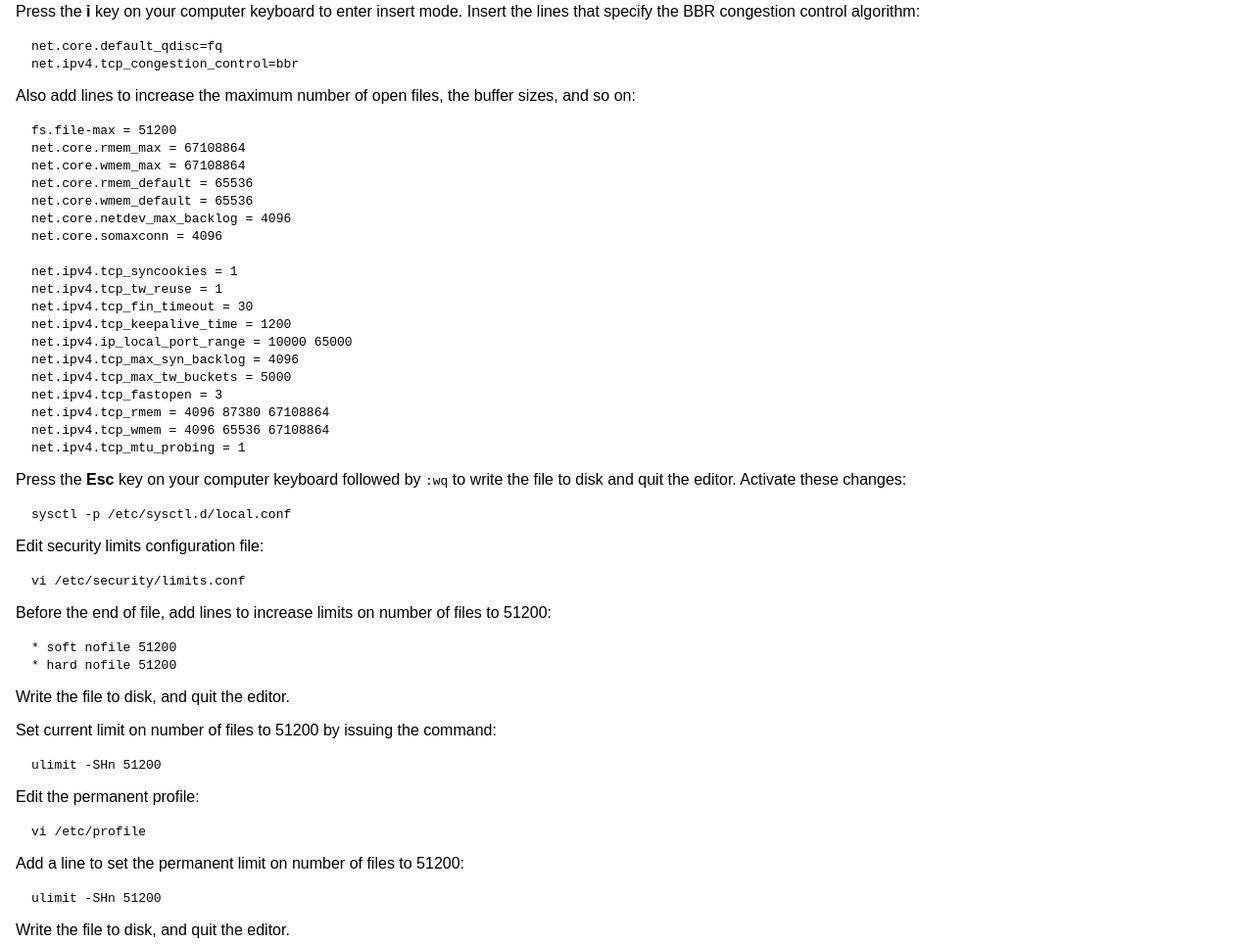
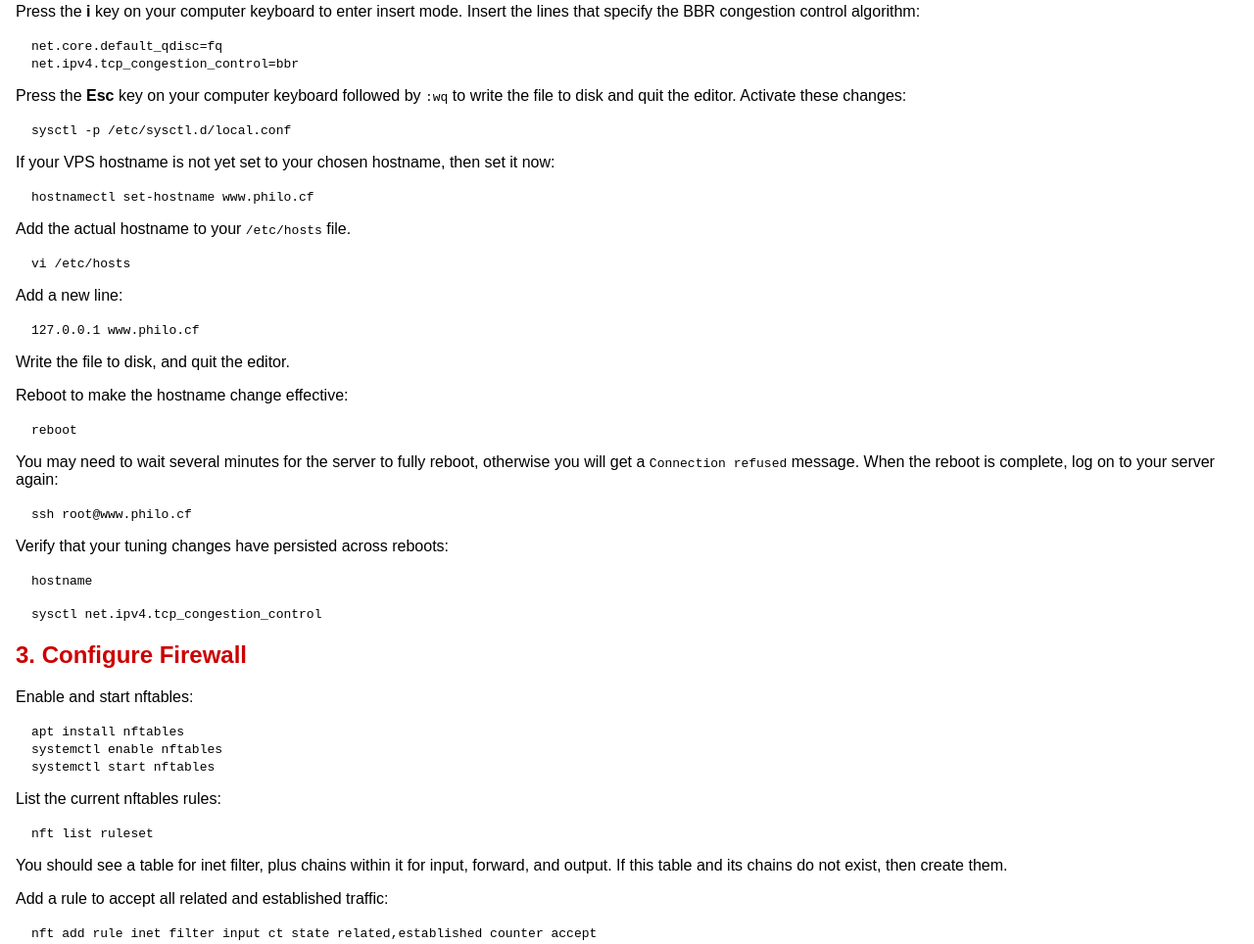
Before and after one commit to arcdetri/arcdetri.github.io, a plain HTML site: page naiveproxy-debian-10-windows.html in a window 1280 px wide. Shown: the part 1775-2739 px from the top of the page at 98% size. Drawn offline with Linux system fonts and the light colour scheme.

Commit message:
Simplify

```diff
--- a/naiveproxy-debian-10-windows.html
+++ b/naiveproxy-debian-10-windows.html
@@ -66,56 +66,9 @@
 <p class="terminal"><code>net.core.default_qdisc=fq<br>
 net.ipv4.tcp_congestion_control=bbr</code></p>
 
-<p>Also add lines to increase the maximum number of open files, the buffer sizes, and so on:</p>
-
-<p class="terminal"><code>fs.file-max = 51200<br>
-net.core.rmem_max = 67108864<br>
-net.core.wmem_max = 67108864<br>
-net.core.rmem_default = 65536<br>
-net.core.wmem_default = 65536<br>
-net.core.netdev_max_backlog = 4096<br>
-net.core.somaxconn = 4096<br>
-<br>
-net.ipv4.tcp_syncookies = 1<br>
-net.ipv4.tcp_tw_reuse = 1<br>
-net.ipv4.tcp_fin_timeout = 30<br>
-net.ipv4.tcp_keepalive_time = 1200<br>
-net.ipv4.ip_local_port_range = 10000 65000<br>
-net.ipv4.tcp_max_syn_backlog = 4096<br>
-net.ipv4.tcp_max_tw_buckets = 5000<br>
-net.ipv4.tcp_fastopen = 3<br>
-net.ipv4.tcp_rmem = 4096 87380 67108864<br>
-net.ipv4.tcp_wmem = 4096 65536 67108864<br>
-net.ipv4.tcp_mtu_probing = 1</code></p>
-
 <p>Press the <strong>Esc</strong> key on your computer keyboard followed by <code>:wq</code> to write the file to disk and quit the editor. Activate these changes:</p>
 
 <p class="terminal"><code>sysctl -p /etc/sysctl.d/local.conf</code></p>
-
-<p>Edit security limits configuration file:</p>
-
-<p class="terminal"><code>vi /etc/security/limits.conf</code></p>
-
-<p>Before the end of file, add lines to increase limits on number of files to 51200:
-
-<p class="terminal"><code>* soft nofile 51200<br>
-* hard nofile 51200</code></p>
-
-<p>Write the file to disk, and quit the editor.</p>
-
-<p>Set current limit on number of files to 51200 by issuing the command:</p>
-
-<p class="terminal"><code>ulimit -SHn 51200</code></p>
-
-<p>Edit the permanent profile:</p>
-
-<p class="terminal"><code>vi /etc/profile</code></p>
-
-<p>Add a line to set the permanent limit on number of files to 51200:</p>
-
-<p class="terminal"><code>ulimit -SHn 51200</code></p>
-
-<p>Write the file to disk, and quit the editor.</p>
 
 <p>If your VPS hostname is not yet set to your chosen hostname, then set it now:</p>
 
```
